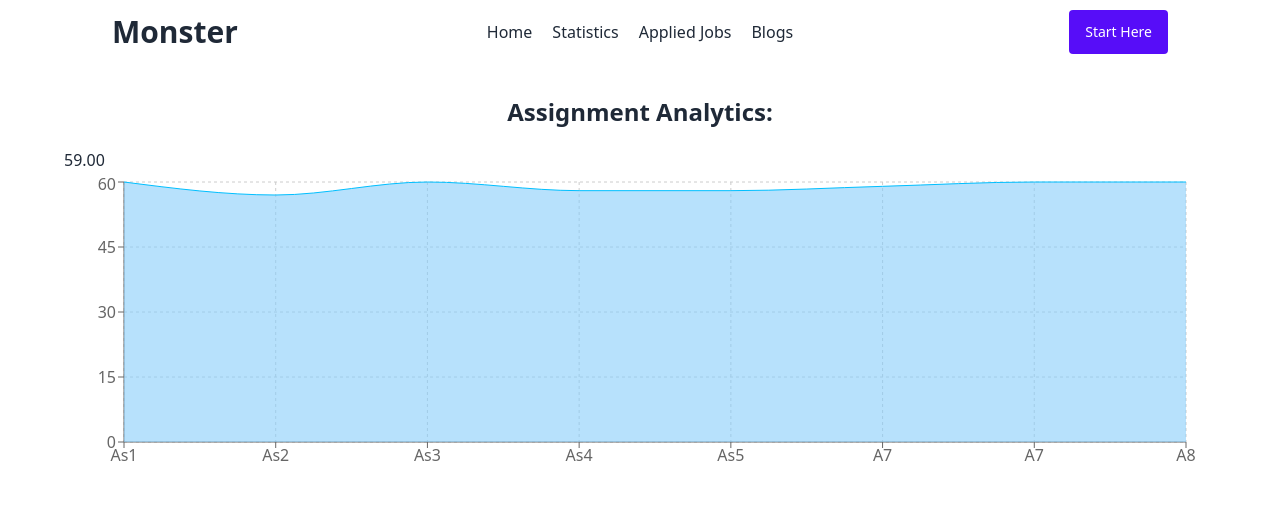
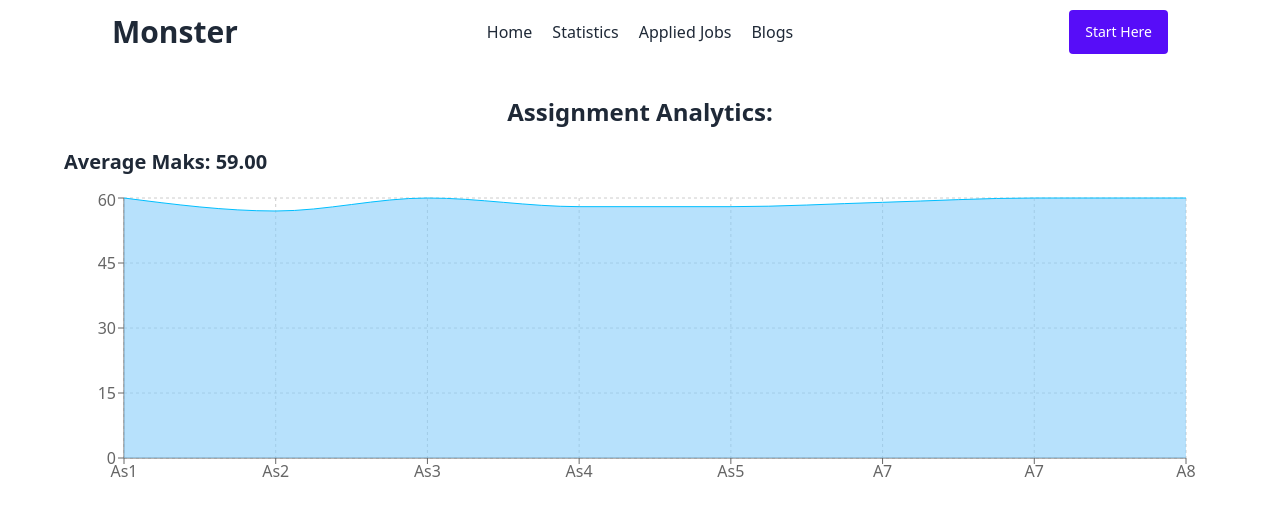
Before and after one commit to ashikur-rahman-asif/Monster-9, a React (Vite) app: page /statistics in a window 1280 px wide. Shown: the top 516 px of the page. Built offline with nearby package versions, Linux system fonts and the light colour scheme.

Commit message:
average marks position correction

```diff
--- a/src/components/Statistics/Statistics.jsx
+++ b/src/components/Statistics/Statistics.jsx
@@ -51,7 +51,7 @@ const Statistics = () => {
   return (
     <div className='p-3 lg:px-16'>
           <h3 className='text-center font-semibold text-2xl py-5'>Assignment Analytics:</h3>
-          <h3>{(data.reduce((partialSum, a) => partialSum + a.marks, 0)/data.length).toFixed(2)}</h3>
+          <h3 className='text-start font-semibold text-xl mb-3'>Average Maks: {(data.reduce((partialSum, a) => partialSum + a.marks, 0)/data.length).toFixed(2)}</h3>
             <ResponsiveContainer width='100%' height={300}>
                 <AreaChart
                     width={600}
```
